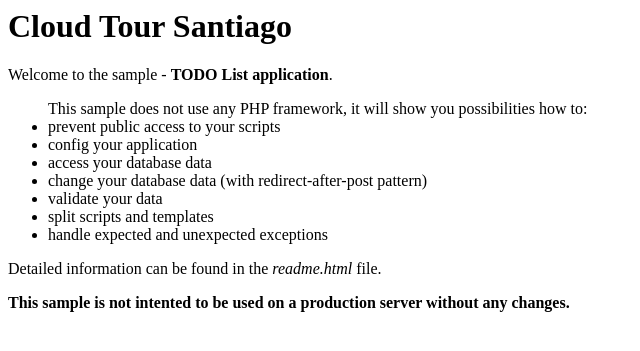
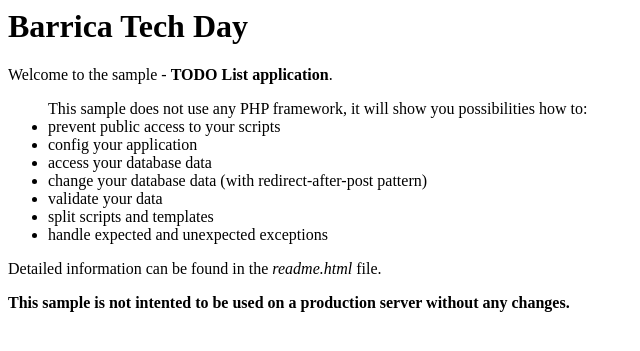
Before and after one commit to ibonilm/cloudtour, a PHP site: page /home.phtml in a window 1280 px wide. Shown: the top 351 px of the page, without its empty margins (0-640 px from the left). Run offline with PHP 8.4, Linux system fonts and the light colour scheme.

Commit message:
Barrica Tech Day

```diff
--- a/page/home.phtml
+++ b/page/home.phtml
@@ -42,7 +42,7 @@
  */
 
 ?>
-<h1>Cloud Tour Santiago</h1>
+<h1>Barrica Tech Day</h1>
 
 <p class="p">Welcome to the sample - <b>TODO List application</b>.</p>
 <ul class="p">
```
